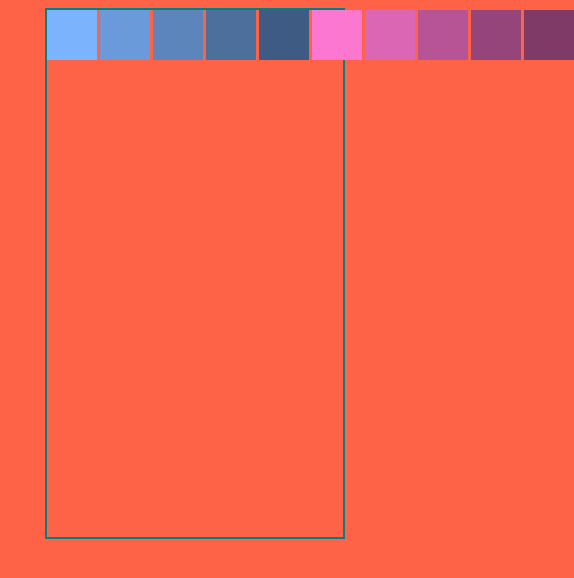
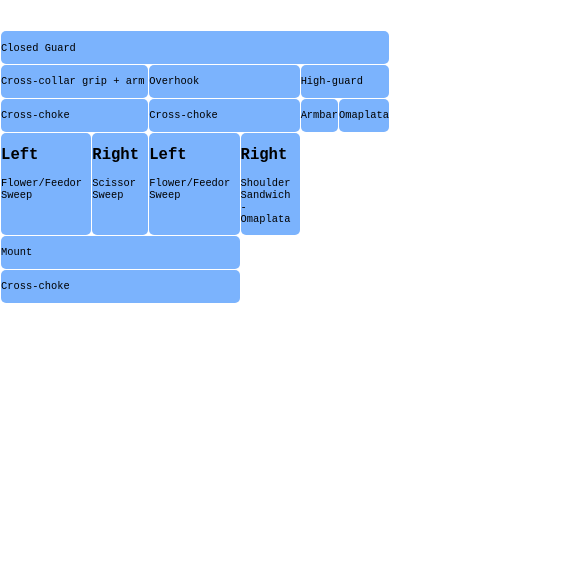
Before and after one commit to wellpappGIT/BJJ_gameplan, a plain HTML site: page index.html in a window 390 px wide. Shown: the whole page, 574 px wide, since content can reach past the window. Drawn offline with Linux system fonts and the light colour scheme.

Commit message:
Mobile friendly changes and boxes done

```diff
--- a/css/master.css
+++ b/css/master.css
@@ -8,76 +8,102 @@
 }
 
 body {
-  margin: 0
+  margin: 0;
   padding: 0;
 
-  background-color: tomato;
+  background-color: White;
+
+  font-family: monospace;
+  font-size: 0.8em;
 }
 
 .container {
-  width: 80%;
-  height: 100vh;
+  width: 100%;
+  height: 100%;
 
   margin: 0 auto;
+  padding: 3em 0.1em;
 }
 
 .grid {
-  border: 2px solid teal;
+  /* border: 2px solid teal; */
 
   display: grid;
-  grid-template-columns: repeat(10, 1fr);
-  grid-template-rows: repeat(10, 1fr);
-  grid-gap: 3px;
+  grid-template-columns: repeat(18, auto);
+  grid-template-rows: repeat(18, auto);
+  grid-gap: 0.1em;
+  grid-auto-flow: dense;
+}
+.tech-card {
+  background-color: rgb(123, 179, 253);
+  width: 100%;
+  height: 100%;
 
+  padding: 0;
+  margin: 0;
+
+  border-radius: 5px;
 }
 
 .tech01 {
-  background-color: rgb(123, 179, 253);
-  height: 50px;
-  width: 50px;
+  grid-column: 1 / span 18;
+  grid-row: 1 / span 1;
 }
 .tech02 {
-  background-color: rgb(106, 154, 218);
-  height: 50px;
-  width: 50px;
+  grid-column: 1 / span 6;
+  grid-row: 2 / span 1;
 }
 .tech03 {
-  background-color: rgb(92, 133, 187);
-  height: 50px;
-  width: 50px;
+  grid-column: 7 / span 6;
+  grid-row: 2 / span 1;
 }
 .tech04 {
-  background-color: rgb(77, 111, 156);
-  height: 50px;
-  width: 50px;
+  grid-column: 13 / span 6;
+  grid-row: 2 / span 1;
 }
 .tech05 {
-  background-color: rgb(62, 92, 131);
-  height: 50px;
-  width: 50px;
+  grid-column: 1 / span 6;
+  grid-row: 3 / span 1;
+}
+.tech055 {
+  grid-column: 7 / span 6;
+  grid-row: 3 / span 1;
+}
+.tech0555 {
+  grid-column: 1 / span 9;
+  grid-row: 6 / span 1;
 }
 .tech06 {
-  background-color: rgb(252, 119, 207);
-  height: 50px;
-  width: 50px;
+  grid-column: 13 / span 3;
+  grid-row: 3 / span 1;
 }
 .tech07 {
-  background-color: rgb(219, 103, 180);
-  height: 50px;
-  width: 50px;
+  grid-column: 16 / span 3;
+  grid-row: 3 / span 1;
 }
 .tech08 {
-  background-color: rgb(182, 84, 149);
-  height: 50px;
-  width: 50px;
+  grid-column: 1 / span 3;
+  grid-row: 4 / span 1;
 }
 .tech09 {
-  background-color: rgb(150, 69, 123);
-  height: 50px;
-  width: 50px;
+  grid-column: 4 / span 3;
+  grid-row: 4 / span 1;
 }
 .tech10 {
-  background-color: rgb(128, 58, 104);
-  height: 50px;
-  width: 50px;
+  grid-column: 7 / span 3;
+  grid-row: 4 / span 1;
 }
+.tech11 {
+  grid-column: 10 / span 3;
+  grid-row: 4 / span 1;
+}
+.tech12 {
+  grid-column: 1 / span 9;
+  grid-row: 5 / span 1;
+}
+
+/* .tech13 {
+  background-color: rgb(70, 156, 152);
+  grid-column: 16 / span 3;
+  grid-row: 4 / span 1;
+} */
--- a/index.html
+++ b/index.html
@@ -12,16 +12,60 @@
   <body>
     <div class="container">
       <div class="grid">
-        <div class="tech01"></div>
-        <div class="tech02"></div>
-        <div class="tech03"></div>
-        <div class="tech04"></div>
-        <div class="tech05"></div>
-        <div class="tech06"></div>
-        <div class="tech07"></div>
-        <div class="tech08"></div>
-        <div class="tech09"></div>
-        <div class="tech10"></div>
+        <div class="tech01 tech-card">
+          <p>Closed Guard</p>
+        </div>
+        <div class="tech02 tech-card">
+          <p>Cross-collar grip + arm</p>
+        </div>
+        <div class="tech03 tech-card tech-card">
+          <p>Overhook</p>
+        </div>
+        <div class="tech04 tech-card tech-card">
+          <p>High-guard</p>
+        </div>
+        <div class="tech05 tech-card tech-card">
+          <p>Cross-choke</p>
+        </div>
+        <div class="tech055 tech-card">
+          <p>Cross-choke</p>
+        </div>
+        <div class="tech06 tech-card">
+          <p>Armbar</p>
+        </div>
+        <div class="tech07 tech-card">
+          <p>Omaplata</p>
+        </div>
+        <div class="tech08 tech-card">
+          <h2>Left</h2>
+          <p>Flower/Feedor Sweep</p>
+        </div>
+        <div class="tech09 tech-card">
+          <h2>Right</h2>
+          <p>Scissor Sweep</p>
+        </div>
+        <div class="tech10 tech-card">
+          <h2>Left</h2>
+          <p>Flower/Feedor Sweep</p>
+        </div>
+        <div class="tech11 tech-card">
+          <h2>Right</h2>
+          <p>Shoulder Sandwich - Omaplata</p>
+        </div>
+        <div class="tech12 tech-card">
+          <p>Mount</p>
+        </div>
+        <div class="tech0555 tech-card">
+          <p>Cross-choke</p>
+        </div>
+        <!-- <div class="tech13"></div>
+        <div class="tech14"></div>
+        <div class="tech15"></div>
+        <div class="tech16"></div>
+        <div class="tech17"></div>
+        <div class="tech18"></div>
+        <div class="tech19"></div>
+        <div class="tech110"></div> -->
       </div>
     </div>
   </body>
```
